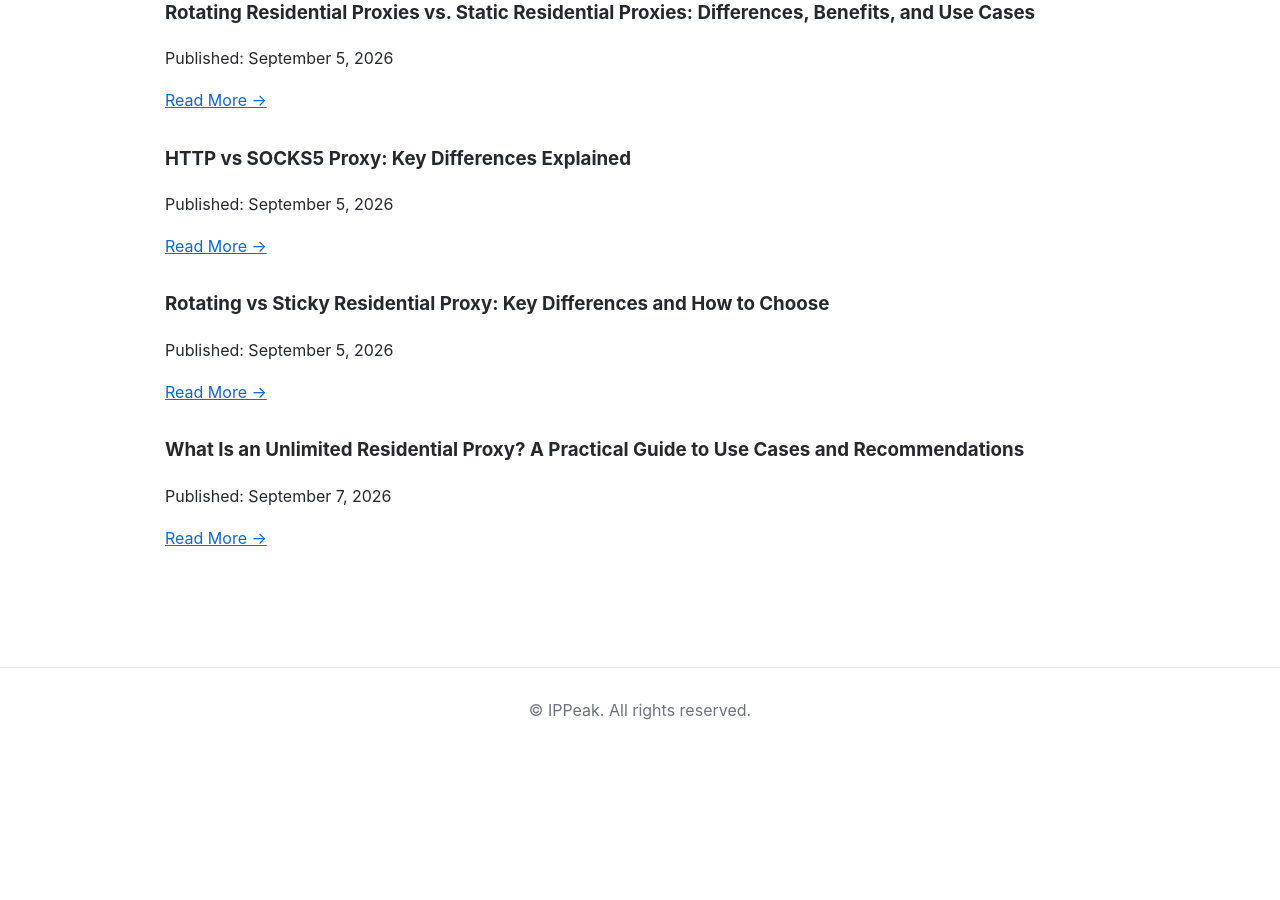
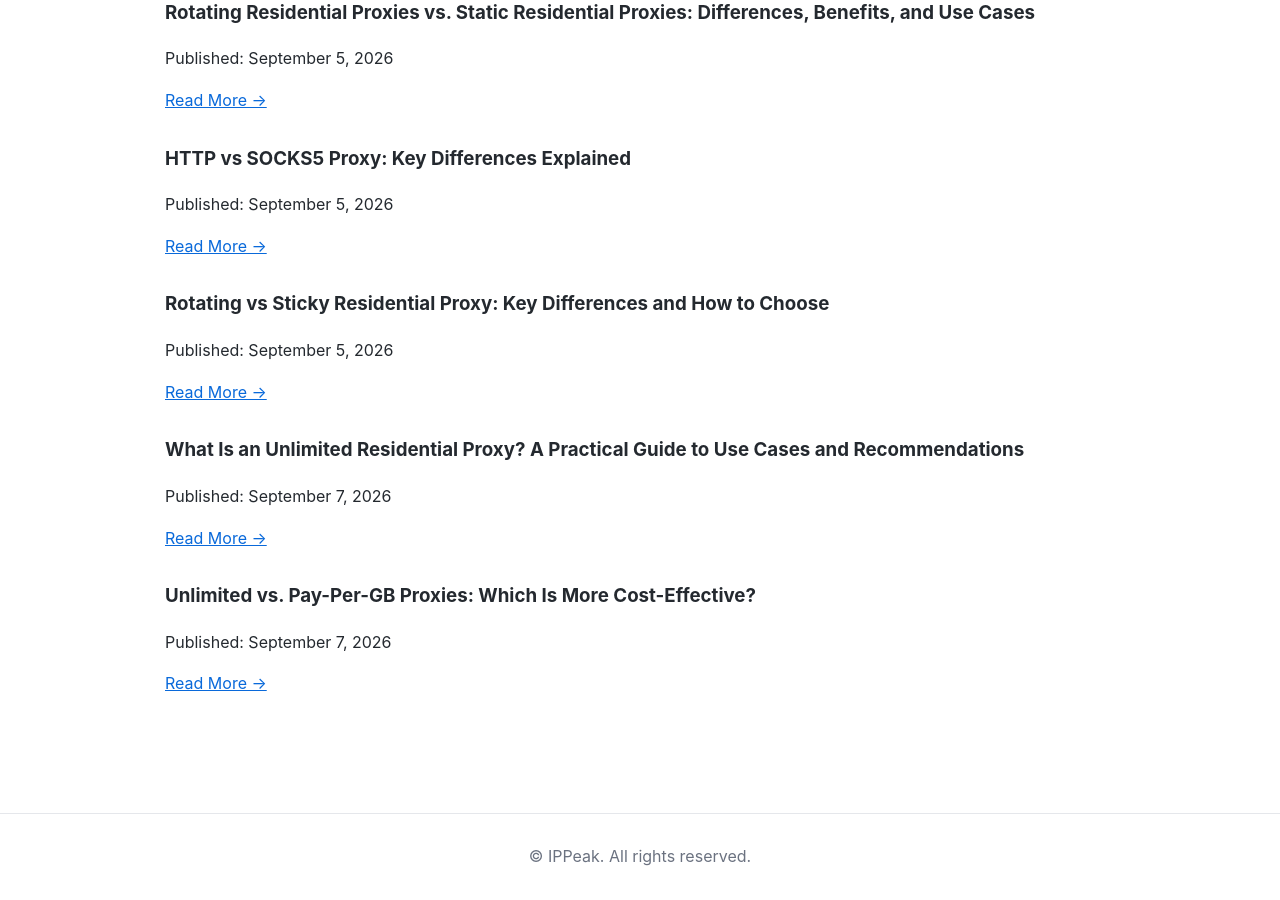
Before and after one commit to IPPeak/IPPeak-Residential-Proxy, a Jekyll site: the page built from docs/blog/articles.md, in a window 1280 px wide and 900 px high, scrolled down 577 px. Built offline with Jekyll 4.4.1, drawn with Linux system fonts in a browser that asks for light colours; before the commit the page ends 1331 px from its top, so only the background shows below that.

Commit message:
Update articles.md

```diff
--- a/docs/blog/articles.md
+++ b/docs/blog/articles.md
@@ -40,3 +40,9 @@ Published: September 5, 2026
 Published: September 7, 2026
 
 [Read More →](What-Is-an-Unlimited-Residential-Proxy.html)
+
+### Unlimited vs. Pay-Per-GB Proxies: Which Is More Cost-Effective?
+
+Published: September 7, 2026
+
+[Read More →](Unlimited-vs-Pay-Per-GB-Proxies.html)
```
